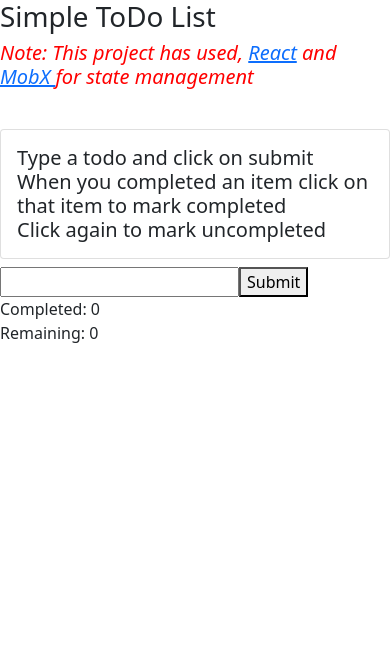
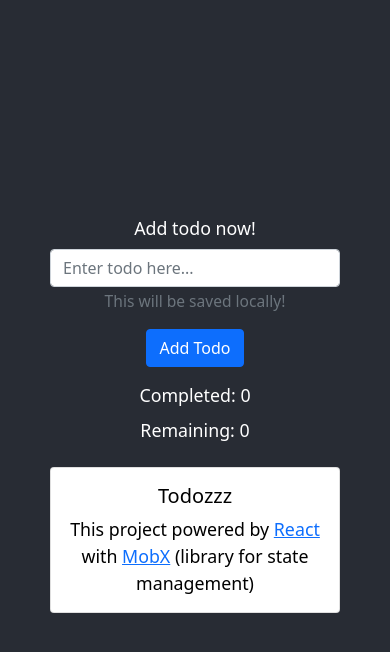
Before and after one commit to oshan2csd/react-mobx-todo, a React (Create React App) app: page / in a window 390 px wide. Shown: the top 652 px of the page. Built offline with nearby package versions, Linux system fonts and the light colour scheme.

Commit message:
responsive design added with react-bootstrap

```diff
--- a/src/TodoList/TodoList.tsx
+++ b/src/TodoList/TodoList.tsx
@@ -1,6 +1,6 @@
 import { observer } from 'mobx-react-lite';
 import  React, { useState } from 'react'
-import { Card } from 'react-bootstrap';
+import { Button, Card, Form, FormGroup, FormLabel } from 'react-bootstrap';
 import TodoStore from './TodoStore';
 
 
@@ -16,53 +16,43 @@ function TodoList({todoStore}: TodoListProps) {
     //access it as a property.
 
 
-    function handleSubmit(event: React.MouseEvent<HTMLButtonElement, MouseEvent>, value: string) {
-        if(value){
+    function handleSubmit(event: React.MouseEvent<HTMLElement, MouseEvent>, value: string) {
+        if(value && value.trim().length > 0){
+            event.preventDefault();
             todoStore.addTodo(value);
             setItem('');
+        }
+        else{
+            alert('Please enter a value..!');
+            event.preventDefault();
         }
     }
 
     return(
         <>
-            <h1>Simple ToDo List</h1>
-            <h5>
-                <p>
-                    <i style={{color:'red'}} >
-                        Note: This project has used, <a href='https://reactjs.org/'>React</a> and <a href='https://mobx.js.org/README.html'>MobX </a>for state management
-                        <br/>
-                        <br/>
-                    </i>
-                </p>
-                <Card>
-                    <Card.Body>
-                         Type a todo and click on submit<br/>
-                         When you completed an item click on that item to mark completed<br/>
-                         Click again to mark uncompleted
-                    </Card.Body>
-                </Card>
-            </h5>
-            <input
-                type='text'
-                onChange={ (event) => {
+        <div className="App">
+            <header className="App-header">
+                <Form style={{margin:'50px'}}>
+                    <Form.Group controlId="formBasicInput">
+                        <Form.Label>Add todo now!</Form.Label>
+                        <Form.Control type="input" placeholder="Enter todo here..." onChange={ (event) => {
                                         setItem(event.target.value);
                                     }
                             }
-                value={item}
-            />
-
-            <button onClick= { (event) => {
-                    handleSubmit(event, item);
-                }}
-            >
-                Submit
-            </button>
-
-            <br/>
-            Completed: {status.completed}
-            <br/>
-            Remaining: {status.remaining}
-
+                            value={item}>
+                        </Form.Control>
+                        <Form.Text className="text-muted">
+                            This will be saved locally!
+                        </Form.Text>
+                    </Form.Group>
+                    <Button  style={{margin:'15px'}} variant="primary" type="submit" onClick= { (event) => {
+                                                handleSubmit(event, item);}}>
+                            Add Todo
+                    </Button>{''}
+                    <Form.Group >
+                        <Form.Label>Completed: {status.completed}</Form.Label><br/>
+                        <Form.Label>Remaining: {status.remaining}</Form.Label>
+                    </Form.Group>
 
                     {/*
                     * As soon as submit clicked, todos list will change (**Note: todos is a property of Store)
@@ -70,17 +60,31 @@ function TodoList({todoStore}: TodoListProps) {
                     * It will notify TodoList Component about state change
                     * So, it will re-render as soon as something changed
                     */}
+
                     <ul>
                         {todoStore.todos.map( (t) => {
                             return <div key={t.id}>
-                                <input type='Checkbox' checked={t.isCompleted} onChange= {() => {
-                                    todoStore.toggleTodo(t.id)}} >
-                                </input>
-                                {t.title}
+                                        <FormGroup style={{display: 'flex'}}>
+                                            <Form.Check  inline type="checkbox" checked={t.isCompleted} label={t.title} onChange= {() => {
+                                                todoStore.toggleTodo(t.id)}}  >
+                                            </Form.Check>
+                                        </FormGroup>
                                     </div>
                         })}
                     </ul>
-
+                    <Card className="mb-3" style={{color:'black'}}>
+                        <Card.Body>
+                            <Card.Title>
+                                Todozzz
+                        </Card.Title>
+                        <Card.Text>
+                            This project powered by <a href='https://reactjs.org/'>React</a> with <a href='https://mobx.js.org/README.html'> MobX</a> (library for state management)
+                        </Card.Text>
+                        </Card.Body>
+                    </Card>
+                </Form>
+            </header>
+        </div>
         </>
     )
 }
```
Lines whose indentation alone changed are shown as unchanged.
